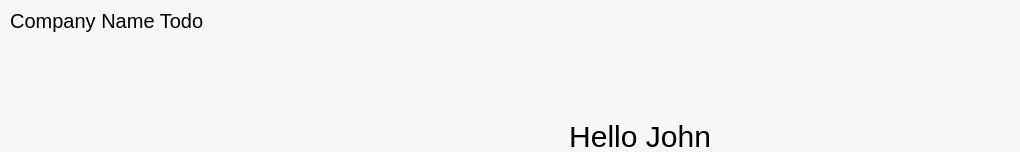
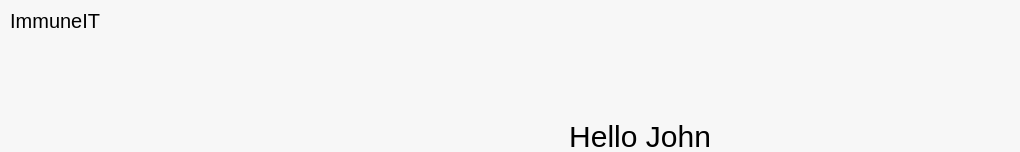
Before and after one commit to Jacob-Guglielmin/ImmuneIT, a website with bundled scripts: page index.html in a window 1280 px wide. Shown: the top 152 px of the page, without its empty margins (0-1020 px from the left). Built offline with nearby package versions, Linux system fonts and the light colour scheme; a web font is replaced by a local one.

Commit message:
finish rename

```diff
--- a/index.html
+++ b/index.html
@@ -11,7 +11,7 @@
     </head>
     <body>
         <div id="header">
-            <span>Company Name Todo</span>
+            <span>ImmuneIT</span>
         </div>
         <div id="rootContainer">
             <span id="interfaceHeader">Hello John</span>
```
Also changed, not shown: question.html (+1 -1 lines), README.md.
